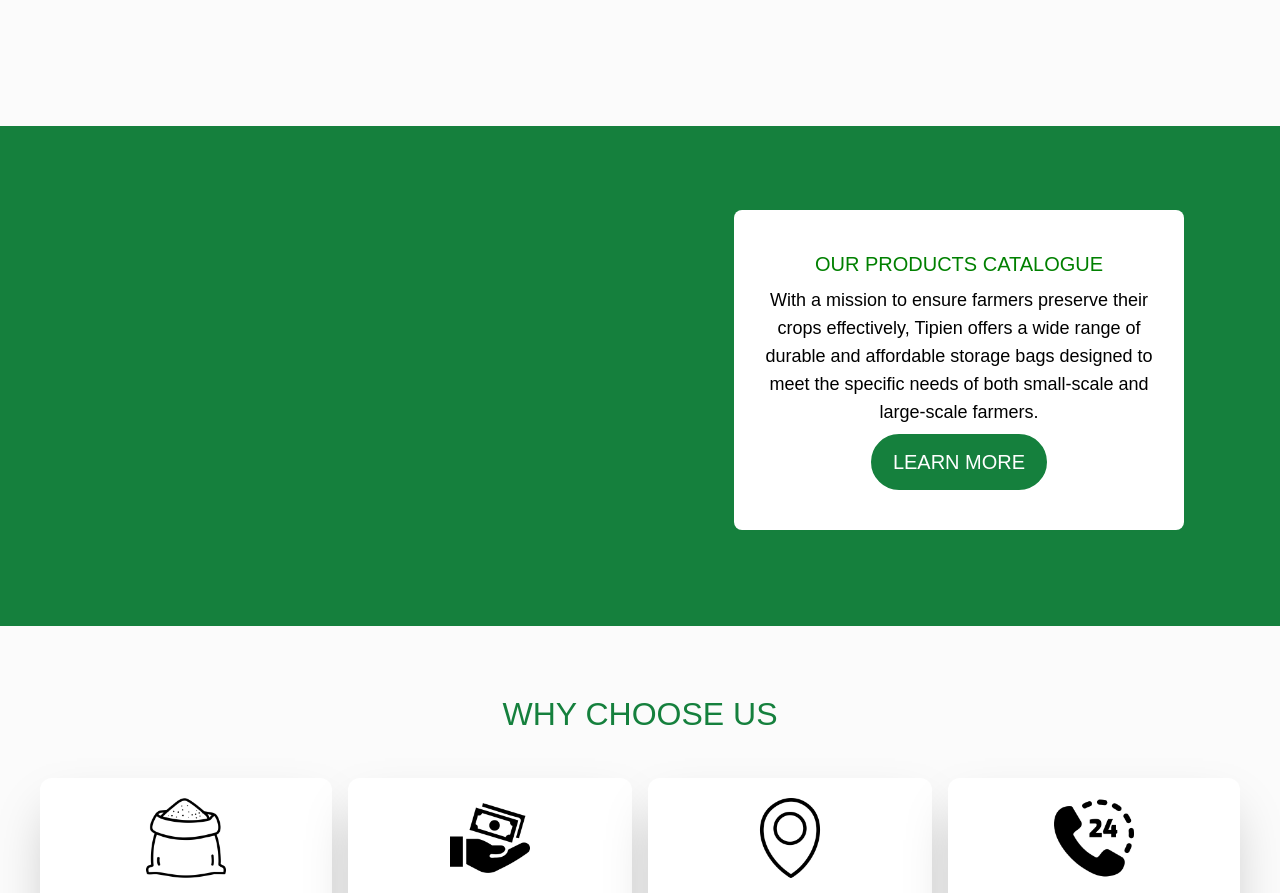
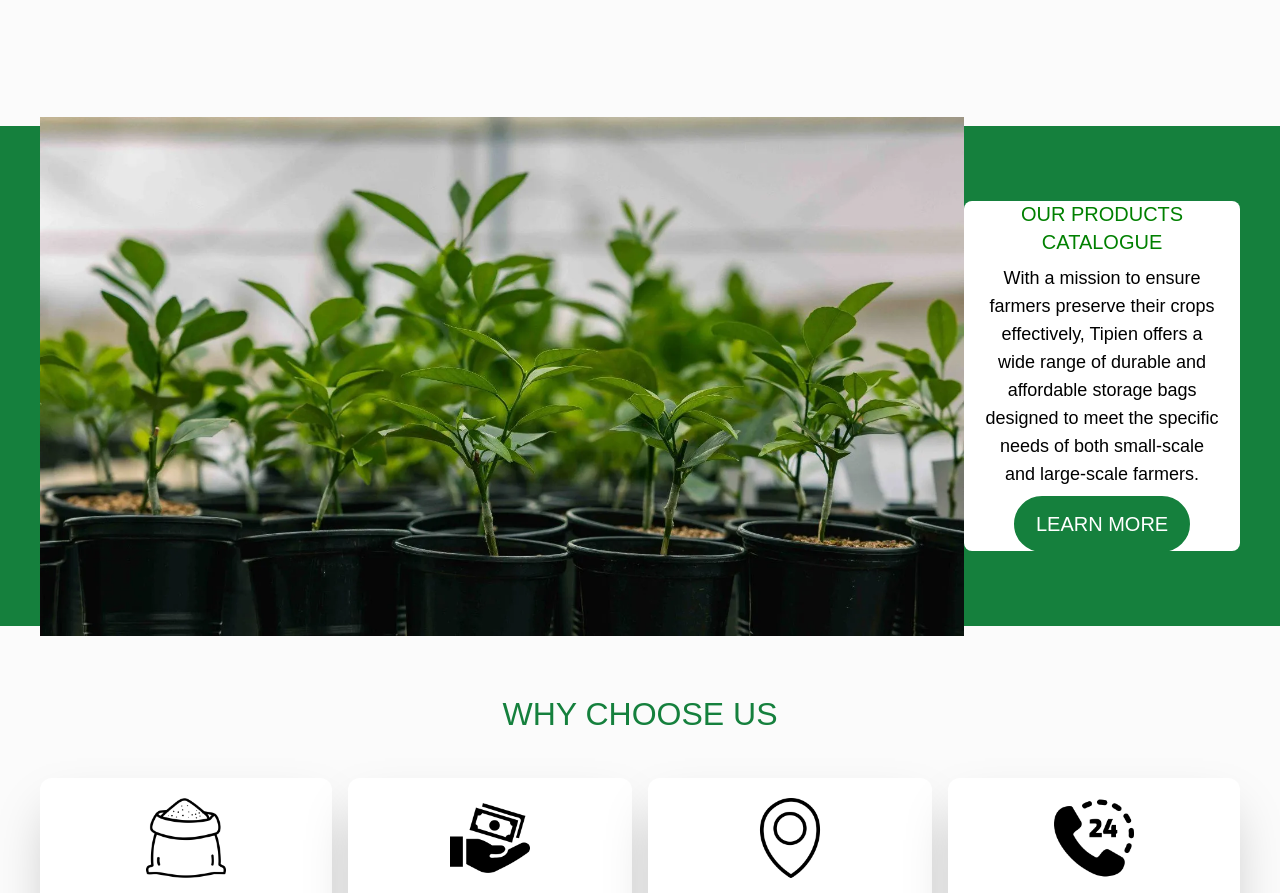
Before and after one commit to Reinhardt254/Tipien, a Next.js app: page / in a window 1280 px wide. Shown: the part 1515-2408 px from the top of the page. Built offline with nearby package versions, Linux system fonts and the light colour scheme.

Commit message:
added functionality to the contact form

```diff
--- a/app/contact/page.tsx
+++ b/app/contact/page.tsx
@@ -1,23 +1,22 @@
-"use client"
+"use client";
 
 import { zodResolver } from "@hookform/resolvers/zod";
 import Image from "next/image";
 import React, { useState } from "react";
 import { FieldValues, useForm } from "react-hook-form";
 import { z } from "zod";
-import { Toaster, toast } from "react-hot-toast"
+import { Toaster, toast } from "react-hot-toast";
 
 const messageSchema = z.object({
   name: z.string().min(3, "name should be at least three characters"),
   email: z.string().email(),
   message: z.string().min(1, "please enter a message, it cannot be empty"),
-})
+});
 
-type TmessageSchema = z.infer<typeof messageSchema>
+type TmessageSchema = z.infer<typeof messageSchema>;
 
 const Contact = () => {
-
-  const [disabled, setIsDisabled] = useState(false)
+  const [disabled, setIsDisabled] = useState(false);
 
   const {
     handleSubmit,
@@ -25,24 +24,36 @@ const Contact = () => {
     formState: { errors },
     reset,
   } = useForm<TmessageSchema>({
-    resolver: zodResolver(messageSchema)
+    resolver: zodResolver(messageSchema),
   });
 
+  const scriptURL = process.env.NEXT_PUBLIC_SCRIPT_URL || "";
+
   const onSubmit = async (data: FieldValues) => {
-    setIsDisabled(true)
-    console.log(data)
-    toast.success("successfull")
-    // try{
-    //   await axios.post("/api/messages", data)
-    //   toast.success("successfully sent")
-    // }catch(error){
-    //   toast.error("an error occured")
-    // }finally{
-    //   setIsDisabled(false)
-    //   reset()
-    // }
-    reset()
+    setIsDisabled(true);
+
+
+    // Prepare form data for Google Apps Script
+    const formData = new URLSearchParams();
+    formData.append("name", data.name);
+    formData.append("email", data.email);
+    formData.append("message", data.message);
+
+    // Submit the form to Google Apps Script Web App
+    try {
+      fetch(scriptURL, {
+        method: "POST",
+        body: formData,
+      });
+      toast.success("successfully sent");
+    } catch (error) {
+      toast.error("an error occured");
+      console.log(error);
+    } finally {
+      setIsDisabled(false);
+      reset();
     }
+  };
 
   return (
     <main>
@@ -56,9 +67,7 @@ const Contact = () => {
         />
 
         <div className="absolute inset-center  z-10 text-white bold text-6xl max-sm:text-3xl max-sm:w-screen box-border">
-          <h1 className="text-center">
-           CONTACT US
-          </h1>
+          <h1 className="text-center">CONTACT US</h1>
         </div>
       </section>
 
@@ -67,36 +76,35 @@ const Contact = () => {
       </div>
 
       <section className="h-[700px] pb-20 w-full max-sm:h-auto max-sm:pt-10 max-sm:pb-32">
-      <form onSubmit={handleSubmit(onSubmit)}
-            className='flex space-y-4 h-full w-full flex-col justify-center items-center box-border max-sm:px-5'
+        <form
+          onSubmit={handleSubmit(onSubmit)}
+          className="flex space-y-4 h-full w-full flex-col justify-center items-center box-border max-sm:px-5"
         >
           <input
             {...register("name")}
             type="name"
-              placeholder='name'
-              className='px-4 py-3 rounded sm:w-96 bg-gray-300 w-full box-border'
+            placeholder="name"
+            className="px-4 py-3 rounded sm:w-96 bg-gray-300 w-full box-border"
           />
-            {errors.name && (
-              <p className='text-red-500'>{errors.name.message}</p>
-            )}
+          {errors.name && <p className="text-red-500">{errors.name.message}</p>}
 
           <input
             {...register("email")}
             type="email"
-              placeholder='email'
-              className='px-4 py-3 rounded sm:w-96 bg-gray-300 w-full box-border'
+            placeholder="email"
+            className="px-4 py-3 rounded sm:w-96 bg-gray-300 w-full box-border"
           />
           {errors.email && (
-              <p className='text-red-500'>{errors.email.message}</p>
+            <p className="text-red-500">{errors.email.message}</p>
           )}
 
           <textarea
             {...register("message")}
-              placeholder='Enter message here'
-              className='px-4 py-2 rounded h-60 sm:w-96 bg-gray-300 w-full box-border'
+            placeholder="Enter message here"
+            className="px-4 py-2 rounded h-60 sm:w-96 bg-gray-300 w-full box-border"
           />
           {errors.message && (
-              <p className='text-red-500'>{errors.message.message}</p>
+            <p className="text-red-500">{errors.message.message}</p>
           )}
 
           <button
--- a/components/home.tsx
+++ b/components/home.tsx
@@ -36,7 +36,9 @@ const HomeLayout = () => {
 
       <section className="flex flex-row w-full pb-32 pt-0 justify-center items-center width-max max-sm:flex-col relative">
         <div className="w-3/4 max-sm:w-full max-sm:px-2 flex flex-col justify-start items-center text-center">
-          <h2 className="text-center text-3xl max-sm:text-xl font-medium">WHAT WE DO</h2>
+          <h2 className="text-center text-3xl max-sm:text-xl font-medium">
+            WHAT WE DO
+          </h2>
           <h3 className="text-4xl max-sm:text-2xl pt-5 font-bold">
             Tipien Company Limited is a dynamic
           </h3>
@@ -103,8 +105,18 @@ const HomeLayout = () => {
         </div>
       </section>
 
-      <section className="w-full relative h-[500px] bg-green-700">
-        <div className="absolute bottom-24 right-24 max-sm:bottom-5 max-sm:right-5 bg-white w-[450px] max-h-[350px] max-sm:w-auto max-sm:h-5/6 max-sm:left-5 rounded-lg px-5 py-10 max-sm:p-5 max-sm:pt-6 flex flex-col justify-center items-center">
+      <section className="w-full relative h-[500px] max-sm:h-auto max-sm:py-10 bg-green-700 flex justify-center items-center">
+        <div className="flex justify-between items-center w-full width-max max-sm:px-2 max-sm:flex-col">
+          <div className="max-sm:pb-5">
+            <Image
+              src="/hero.webp"
+              height={600}
+              width={600}
+              alt="Good looking agricultural products"
+              className="w-full h-auto min-h-96"
+            />
+          </div>
+          <div className="max-sm:bottom-5 max-sm:right-5 bg-white w-[450px] max-h-[350px] max-sm:w-auto max-sm:h-5/6 max-sm:left-5 rounded-lg px-5 py-10 max-sm:px-5 max-sm:py-10 flex flex-col justify-center items-center">
             <h2 className="text-center font-normal text-xl">
               OUR PRODUCTS CATALOGUE
             </h2>
@@ -116,6 +128,7 @@ const HomeLayout = () => {
             </p>
 
             <Button value="LEARN MORE" />
+          </div>
         </div>
       </section>
 
```
Also changed, not shown: 1 other file (tests, documents, lock files or other folders). Lines whose indentation alone changed are shown as unchanged.
